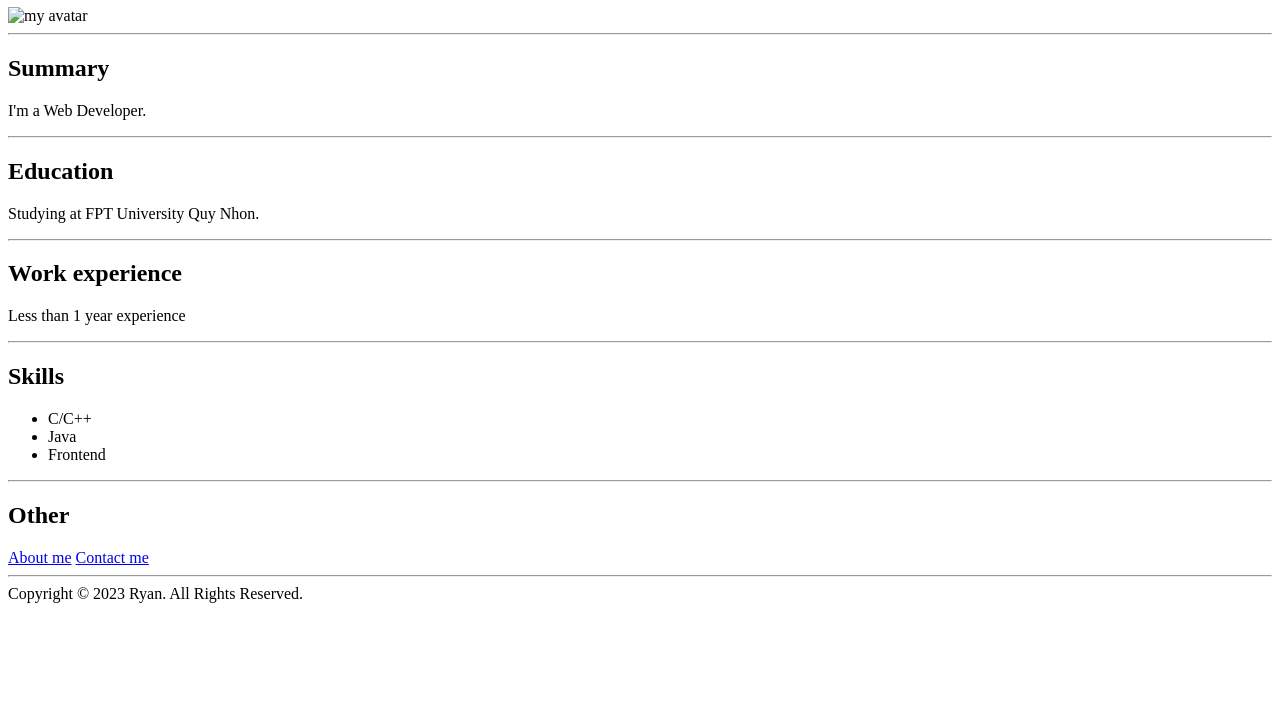
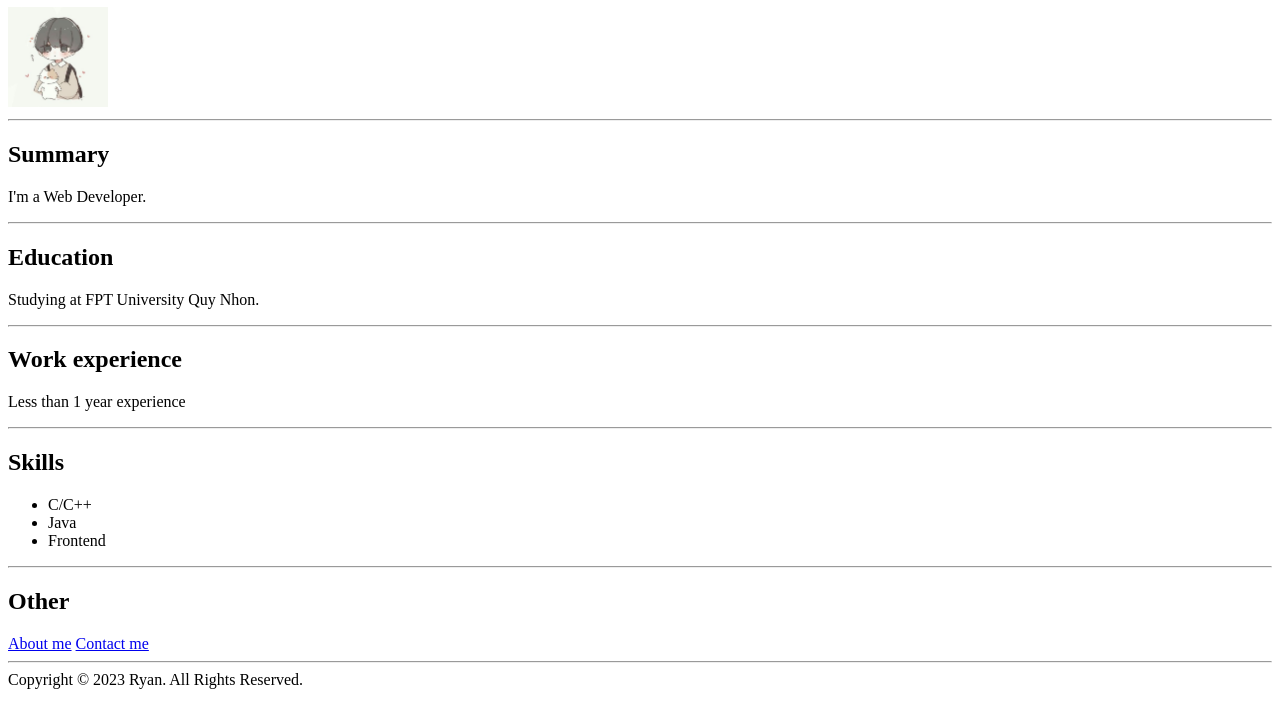
Before and after one commit to ngoduong0710/capstion-project-1, a plain HTML site: page index.html in a window 1280 px wide. Shown: the part 73-800 px from the top of the page. Drawn offline with Linux system fonts and the light colour scheme.

Commit message:
Update index.html

```diff
--- a/index.html
+++ b/index.html
@@ -8,7 +8,7 @@
 </head>
 <body>
     <h1>Ryan</h1>
-    <img src="./image/avatar.jpg" height="100px" alt="my avatar">
+    <img src="./assets/images/avatar.jpg" height="100px" alt="my avatar">
     <hr/>
     <h2>Summary</h2>
     <p>I'm a Web Developer.</p>
```
